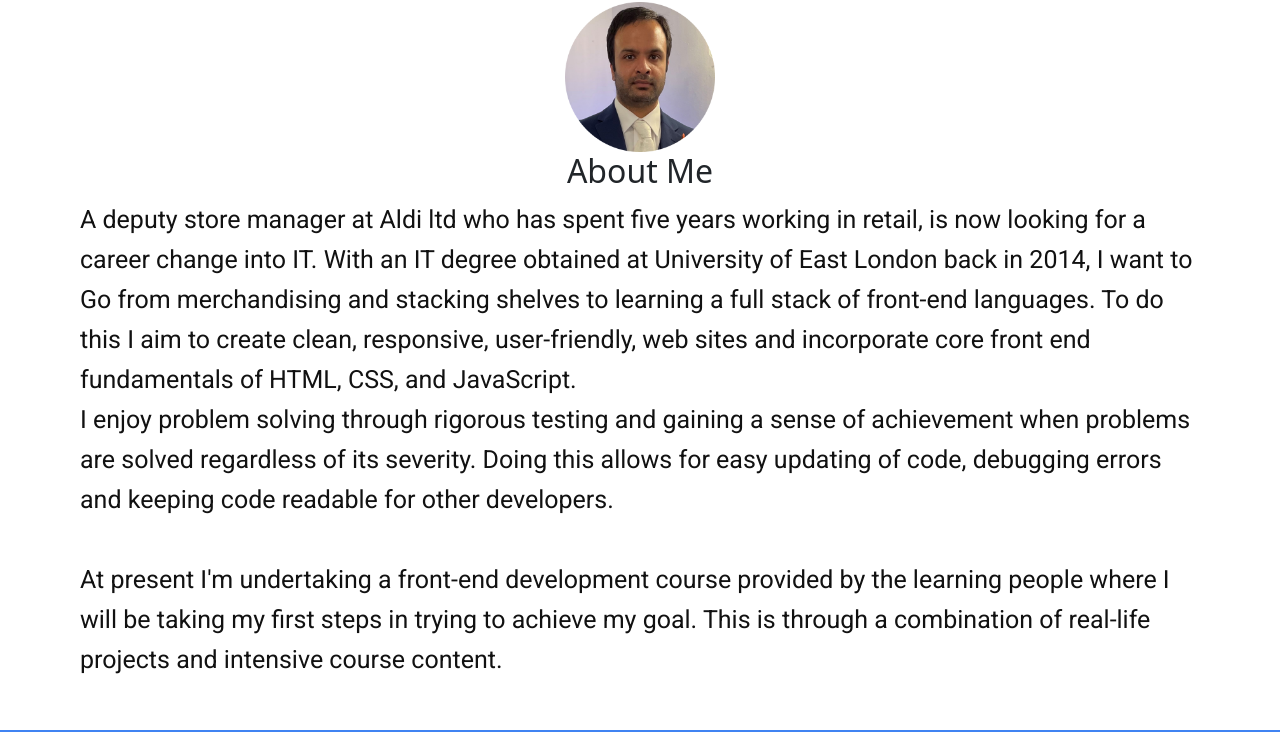
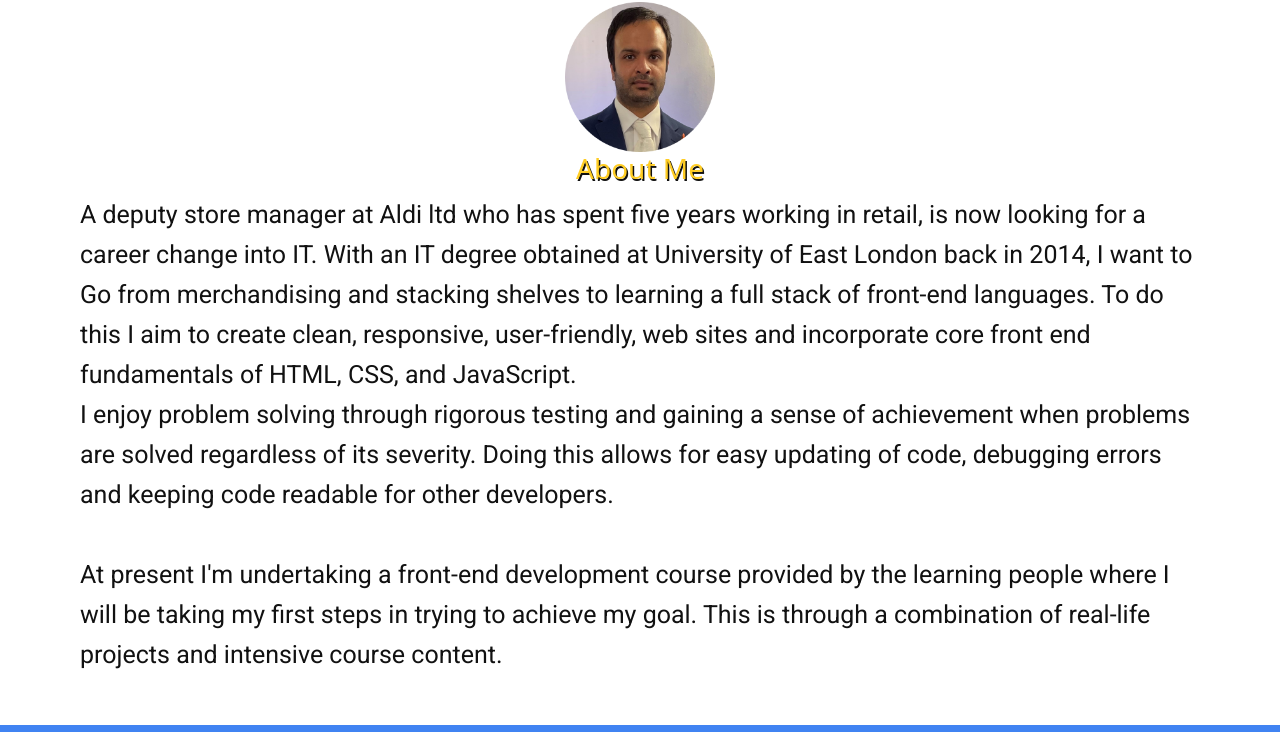
Before and after one commit to PrushilPatel/Developer-Portfolio, a plain HTML site: page index.html in a window 1280 px wide. Shown: the part 976-1708 px from the top of the page. Drawn offline with nearby package versions, Linux system fonts and the light colour scheme.

Commit message:
removed headings class and change h2 tag to h3
removed headings class from about me title and changed h2 tags to h3 tags.

```diff
--- a/index.html
+++ b/index.html
@@ -86,7 +86,7 @@
           id="aboutMe"
           alt="Bio picture"
         />
-        <h2 class="text-center headings">About Me</h2>
+        <h3 class="text-center">About Me</h3>
 
 
           <p class="aboutMe-text">
```
